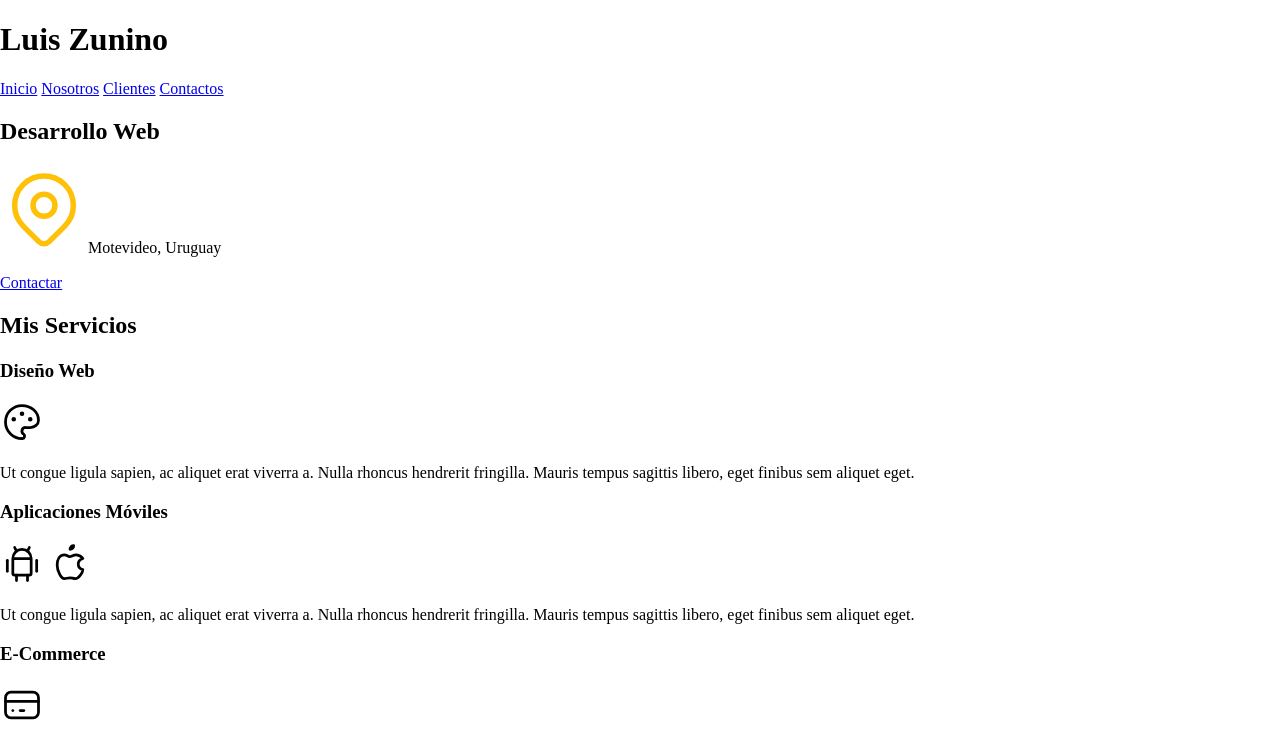
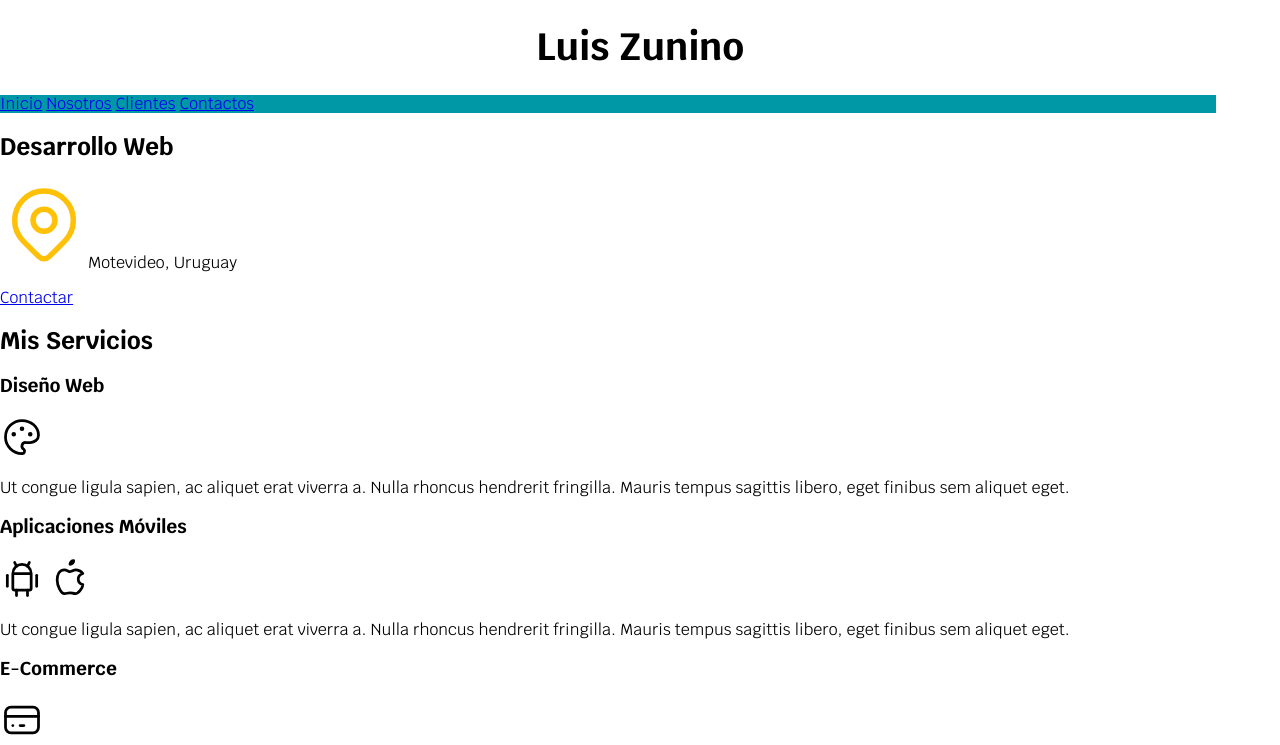
Before and after one commit to Luis-zunino/Proyecto_Freelancer, a website: page index.html in a window 1280 px wide. Shown: the top 745 px of the page. Drawn offline with nearby package versions, Linux system fonts and the light colour scheme.

Commit message:
style.scss
se da estilos al html

```diff
--- /dev/null
+++ b/ASSETS/SASS/PARTES/_nav.scss
@@ -0,0 +1,6 @@
+@import "variables";
+
+.navegacion {
+    color: #000;
+    background-color: $secundario;
+}
--- /dev/null
+++ b/ASSETS/SASS/PARTES/_variables.scss
@@ -0,0 +1,6 @@
+/*variables*/
+$blanco: #fff;
+$negro:#212121;
+$primario: #FFC107;
+$secundario:#0097A7;
+$gris: #757575;
--- a/ASSETS/SASS/style.scss
+++ b/ASSETS/SASS/style.scss
@@ -1,3 +1,25 @@
-main{
-    width: 90%;
+@import "PARTES/variables";
+@import "PARTES/nav";
+
+
+
+
+html {
+    font-size: 62.5%;
+
+    body {
+        font-size: 16px;
+        font-family: 'Krub', sans-serif;
+    }
 }
+
+.contenedor {
+    width: 95%;
+}
+
+header {
+    .titulo {
+        text-align: center;
+        font-size: 3.8rem;
+    }
+}
```
Also changed, not shown: ASSETS/CSS/style.css.
